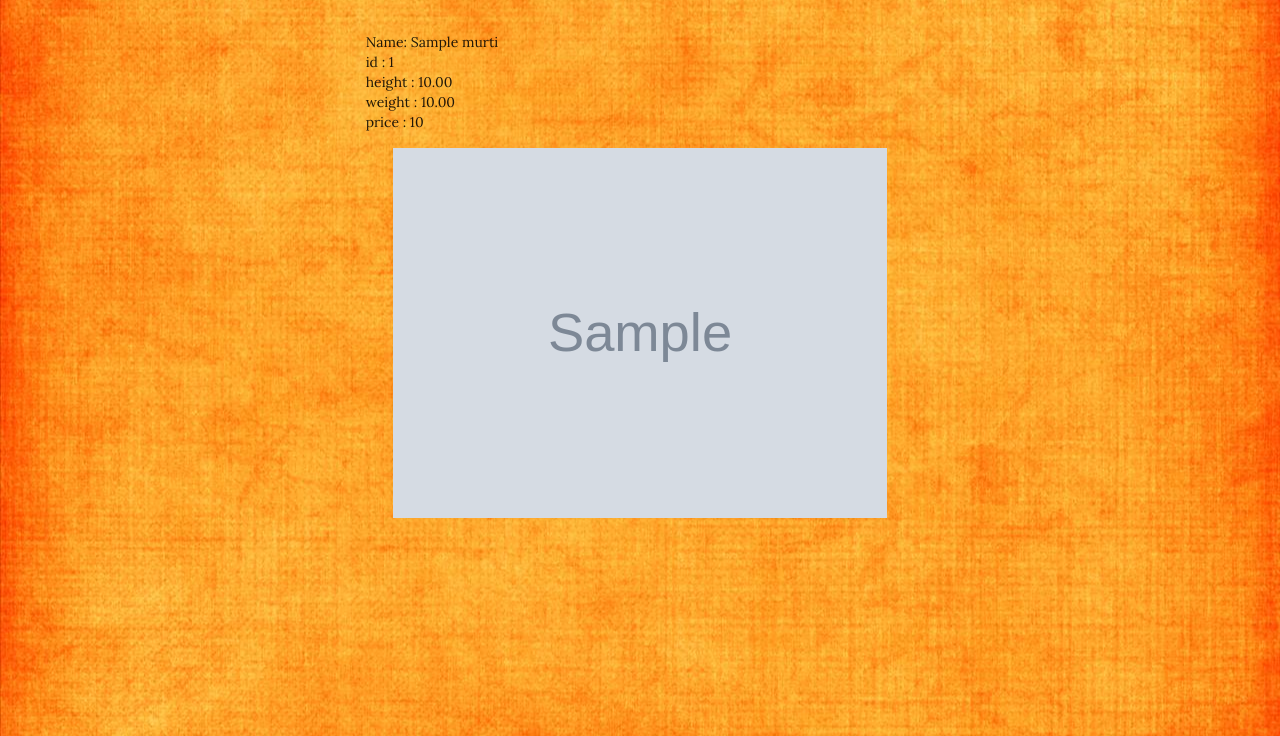
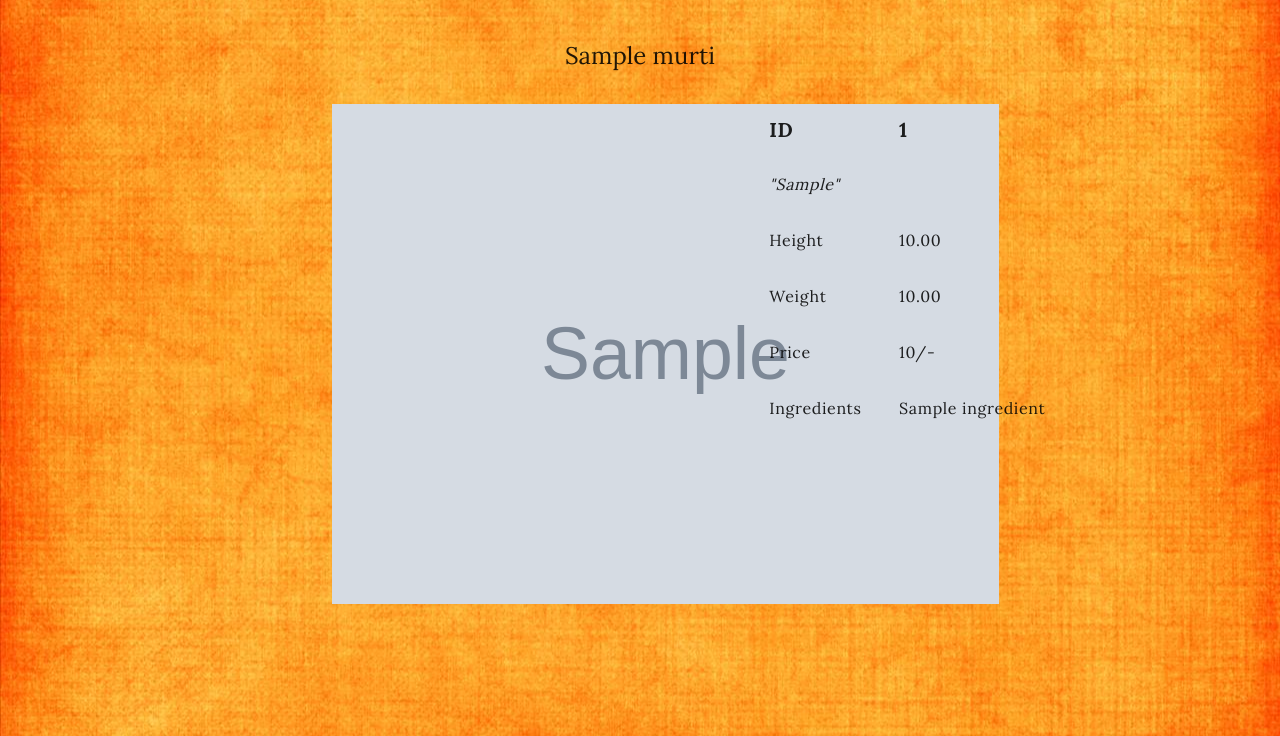
Before and after one commit to kedar2a/soa, a Django app: page /gallery/1/1 in a window 1280 px wide. Shown: the part 64-800 px from the top of the page. Run offline with Django 3.2, Linux system fonts and the light colour scheme; tables that the repository leaves empty hold one stand-in row (values such as "Sample post"); grey boxes marked "Sample" are stand-in pictures.

Commit message:
UPdated detail view page

```diff
--- a/doc.txt
+++ b/doc.txt
@@ -11,5 +11,5 @@ Gallery:
 
 - Devlok image
 - P DONE: add video on landing
-- add media
-- add features from shree omkar arts
+- P DONE: add media
+- DONE: add features from shree omkar arts
--- a/idols/templates/idols/murti-detail.html
+++ b/idols/templates/idols/murti-detail.html
@@ -7,21 +7,55 @@
 {% block body %}
 
 
-	<div class="mdl-grid">
-		<div class="mdl-cell mdl-cell--6-col">
-			Name: {{murti.murti_name}}
-			<br/>
-			id : {{murti.murti_id}}
-			<br/>
-			height : {{murti.height}}
-			<br/>
-			weight : {{murti.weight}}
-			<br/>
-			price : {{murti.price}}
+			<h4 class="align-center">{{murti.murti_name}}</h4>
+<div class="mdl-grid" style="margin: initial;">
 
+  <div class="mdl-cell mdl-cell--3-col"></div>
+
+  <div class="mdl-cell mdl-cell--4-col--middle align-center">
+		<img src='{{murti.images.first.idol_image.url|default:"/static/official-logo-med.png"}}' height="500">
+	</div>
+
+
+	<div class="mdl-cell mdl-cell--4-col">
+		<div class="mdl-grid">
+			  <h5 class="mdl-cell mdl-cell--6-col--middle">ID</h5>
+			  <h5 class="mdl-cell mdl-cell--6-col--middle">{{murti.murti_id}}</h5>
 		</div>
-		<div class="mdl-cell mdl-cell--12-col">
-			<img src='{{murti.images.first.idol_image.url|default:"/static/official-logo-med.png"}}' border="0" alt="" style="width:90%; padding-left:5%;">
+
+		{% if murti.sp_feature %}
+			<div class="mdl-grid">
+				  <h6 class="mdl-cell mdl-cell--12-col"><i>"{{murti.sp_feature}}"</i></h6>
+			</div>
+		{% endif %}
+
+		<div class="mdl-grid">
+			  <h6 class="mdl-cell mdl-cell--6-col--middle">Height</h6>
+			  <h6 class="mdl-cell mdl-cell--6-col--middle">{{murti.height}}</h6>
 		</div>
+
+		<div class="mdl-grid">
+			  <h6 class="mdl-cell mdl-cell--6-col--middle">Weight</h6>
+			  <h6 class="mdl-cell mdl-cell--6-col--middle">{{murti.weight}}</h6>
+		</div>
+
+		<div class="mdl-grid">
+			  <h6 class="mdl-cell mdl-cell--6-col--middle">Price</h6>
+			  <h6 class="mdl-cell mdl-cell--6-col--middle">{{murti.price}}/- </h6>
+		</div>
+
+		<div class="mdl-grid">
+			  <h6 class="mdl-cell mdl-cell--6-col--middle">Ingredients</h6>
+			  <h6 class="mdl-cell mdl-cell--6-col">
+			  {% for each in murti.material.ingredients.all %}
+			  	{{each.ingredient_name}}{% if not forloop.last %}, {% endif %}
+			  {% endfor %}
+			  </h6>
+		</div>
+
+
 	</div>
+
+  <div class="mdl-cell mdl-cell--1-col"></div>
+</div>
 {% endblock body %}
--- a/static/soa-style.css
+++ b/static/soa-style.css
@@ -73,6 +73,9 @@ footer.mdl-mini-footer{
 	text-align: center;
 }
 
+.text-gray{
+	color: gray;
+}
 .mdl-card__media {
 	/*background-color: lightgray;*/
 	background: url('beige_paper.png') left top repeat;
```
